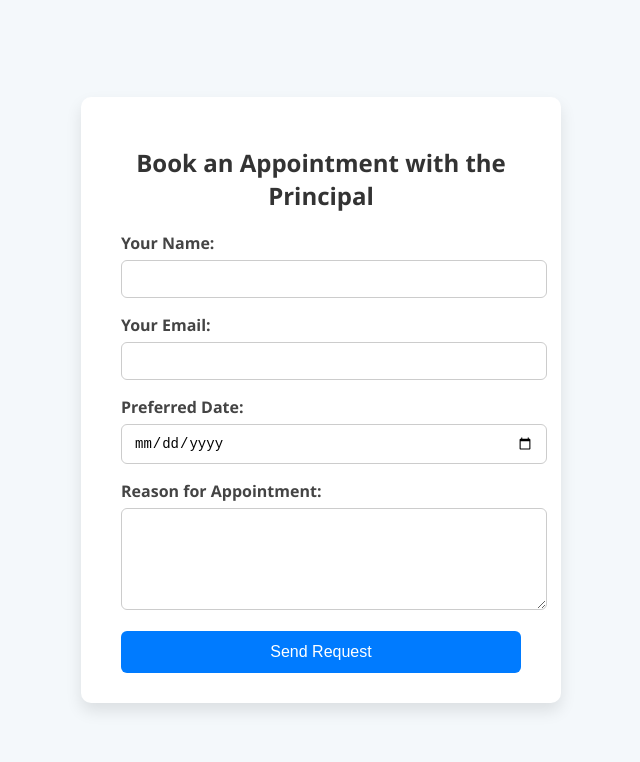
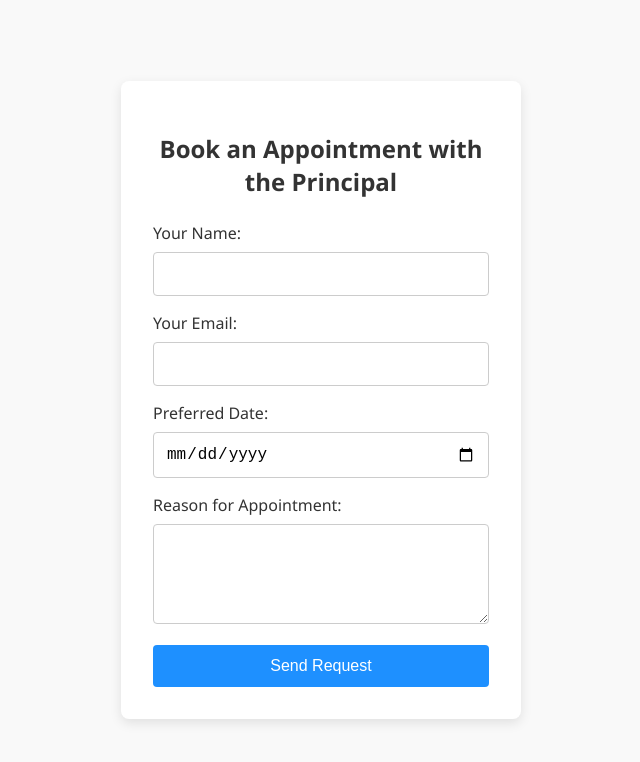
Before and after one commit to PhantomDaDev/appointment-test, a plain HTML site: page index.html in a window 1280 px wide. Shown: the whole page, without its empty margins (319-959 px from the left). Drawn offline with nearby package versions, Linux system fonts and the light colour scheme.

Commit message:
Update index.html

```diff
--- a/index.html
+++ b/index.html
@@ -4,102 +4,124 @@
   <meta charset="UTF-8" />
   <title>Book Appointment with Principal</title>
   <style>
+    :root {
+      --primary-color: #1e90ff;
+      --background-color: #f9f9f9;
+      --form-background: #ffffff;
+      --input-border: #ccc;
+      --input-focus: var(--primary-color);
+      --text-color: #333;
+      --font-family: 'Segoe UI', Tahoma, Geneva, Verdana, sans-serif;
+    }
+
+    * {
+      box-sizing: border-box;
+    }
+
     body {
-      font-family: 'Segoe UI', Tahoma, Geneva, Verdana, sans-serif;
-      background: #f4f8fb;
+      margin: 0;
+      padding: 0;
+      font-family: var(--font-family);
+      background-color: var(--background-color);
       display: flex;
       justify-content: center;
       align-items: center;
-      height: 100vh;
-      margin: 0;
+      min-height: 100vh;
     }
 
-    form {
-      background: #fff;
-      padding: 30px 40px;
-      border-radius: 10px;
-      box-shadow: 0 8px 16px rgba(0, 0, 0, 0.1);
+    .form-container {
+      background-color: var(--form-background);
+      padding: 2rem;
+      border-radius: 8px;
+      box-shadow: 0 4px 12px rgba(0, 0, 0, 0.1);
       width: 100%;
       max-width: 400px;
     }
 
-    h2 {
+    .form-container h2 {
+      margin-bottom: 1.5rem;
+      color: var(--text-color);
       text-align: center;
-      color: #333;
-      margin-bottom: 20px;
     }
 
-    label {
-      display: block;
-      margin-bottom: 6px;
-      font-weight: 600;
-      color: #444;
+    .form-group {
+      margin-bottom: 1rem;
     }
 
-    input[type="text"],
-    input[type="email"],
-    input[type="date"],
-    textarea {
+    .form-group label {
+      display: block;
+      margin-bottom: 0.5rem;
+      color: var(--text-color);
+      font-weight: 500;
+    }
+
+    .form-group input,
+    .form-group textarea {
       width: 100%;
-      padding: 10px 12px;
-      margin-bottom: 16px;
-      border: 1px solid #ccc;
-      border-radius: 6px;
-      font-size: 14px;
+      padding: 0.75rem;
+      border: 1px solid var(--input-border);
+      border-radius: 4px;
+      font-size: 1rem;
       transition: border-color 0.3s;
     }
 
-    input:focus,
-    textarea:focus {
-      border-color: #007bff;
+    .form-group input:focus,
+    .form-group textarea:focus {
+      border-color: var(--input-focus);
       outline: none;
     }
 
-    textarea {
+    .form-group textarea {
       resize: vertical;
-      min-height: 80px;
+      min-height: 100px;
     }
 
-    button {
+    .submit-button {
       width: 100%;
-      background-color: #007bff;
-      color: white;
-      padding: 12px;
+      padding: 0.75rem;
+      background-color: var(--primary-color);
+      color: #fff;
       border: none;
-      border-radius: 6px;
-      font-size: 16px;
+      border-radius: 4px;
+      font-size: 1rem;
       cursor: pointer;
       transition: background-color 0.3s;
     }
 
-    button:hover {
-      background-color: #0056b3;
+    .submit-button:hover {
+      background-color: darken(var(--primary-color), 10%);
     }
 
     @media (max-width: 500px) {
-      form {
-        padding: 20px;
+      .form-container {
+        padding: 1.5rem;
       }
     }
   </style>
 </head>
 <body>
+  <div class="form-container">
+    <h2>Book an Appointment with the Principal</h2>
     <form id="appointment-form">
-    <h2>Book an Appointment with the Principal</h2>
+      <div class="form-group">
         <label for="name">Your Name:</label>
         <input type="text" id="name" name="from_name" required />
-
+      </div>
+      <div class="form-group">
         <label for="email">Your Email:</label>
         <input type="email" id="email" name="from_email" required />
-
+      </div>
+      <div class="form-group">
         <label for="date">Preferred Date:</label>
         <input type="date" id="date" name="appointment_date" required />
-
+      </div>
+      <div class="form-group">
         <label for="reason">Reason for Appointment:</label>
         <textarea id="reason" name="message" required></textarea>
-
-    <button type="submit">Send Request</button>
+      </div>
+      <button type="submit" class="submit-button">Send Request</button>
     </form>
+  </div>
 
   <!-- EmailJS script -->
   <script src="https://cdn.jsdelivr.net/npm/@emailjs/browser@4/dist/email.min.js"></script>
```
Lines whose indentation alone changed are shown as unchanged.
